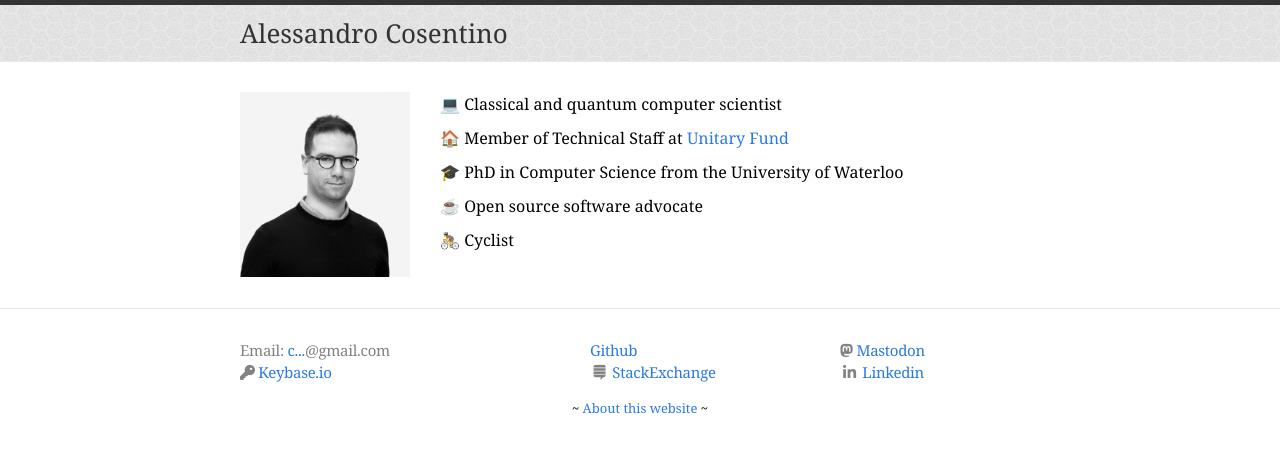
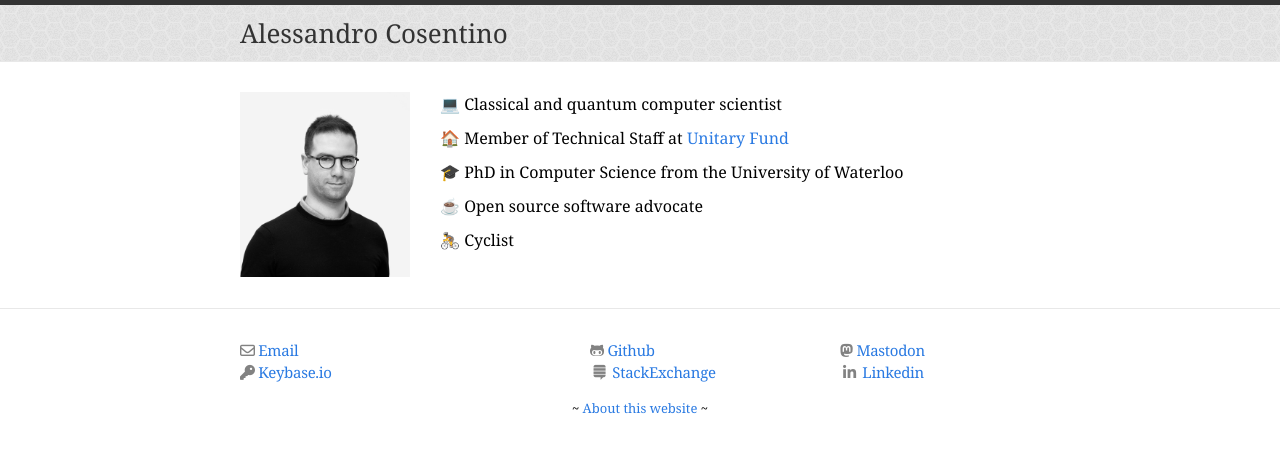
Before and after one commit to cosenal/cosenal.github.io, a Jekyll site: the page built from index.html, in a window 1280 px wide. Shown: the top 453 px of the page. Built offline with Jekyll 4.4.1, drawn with Linux system fonts in a browser that asks for light colours; nearby versions of some CDN libraries; emoji names are drawn with the system emoji font; the list of posts is cut into pages by our own code.

Commit message:
nocaptcha

```diff
--- a/_includes/footer.html
+++ b/_includes/footer.html
@@ -5,7 +5,15 @@
     <div class="footer-col-1 column">
     <!-- <h2 class="footer-heading">Contact</h2> -->
       <ul>
-        <li>Email: <a href="http://cap.owncloud.io/email.html" onclick="window.open('http://cap.owncloud.io/email.html', '', 'toolbar=0,scrollbars=0,location=0,statusbar=0,menubar=0,resizable=0,width=500,height=300'); return false;" title="Reveal this e-mail address">c...</a>@gmail.com
+        <li>
+          <i class="fa-regular fa-envelope"></i>
+          <a
+            href="#"
+            data-contact="Y29zZW5hbEBnbWFpbC5jb20="
+            onfocus="this.href = 'mailto:' + atob(this.dataset.contact)"
+            >
+            Email
+          </a>
         </li>
         <li>
           <i class="fa fa-key"></i>
@@ -20,13 +28,14 @@
       <ul>
         {% if site.github_username %}
         <li>
+          <i class="fa-brands fa-github-alt"></i>
           <a href="https://github.com/{{ site.github_username }}">
             <span class="username">Github</span>
           </a>
         </li>
         {% endif %}
         <li>
-          <span class="fa fa-stack-exchange fa-fw"></span>
+          <i class="fa fa-stack-exchange fa-fw"></i>
           <a href="https://stackexchange.com/users/437474/alessandro-cosentino?tab=accounts">
             <span class="username">StackExchange</span></a>
         </li>
@@ -38,7 +47,7 @@
       <ul>
         {% if site.wordpress_url %}
         <li>
-          <span class="fa fa-wordpress fa-fw"></span>
+          <i class="fa fa-wordpress fa-fw"></i>
           <a href="{{ site.wordpress_url }}">
             <span class="username">My blog</span>
           </a>
@@ -50,7 +59,7 @@
             <span class="username">Mastodon</span></a>
         </li>
         <li>
-          <span class="fa fa-linkedin fa-fw"></span>
+          <i class="fa fa-linkedin fa-fw"></i>
           <a href="https://ca.linkedin.com/in/cosenal">
             <span class="username">Linkedin</span></a>
         </li>
```
